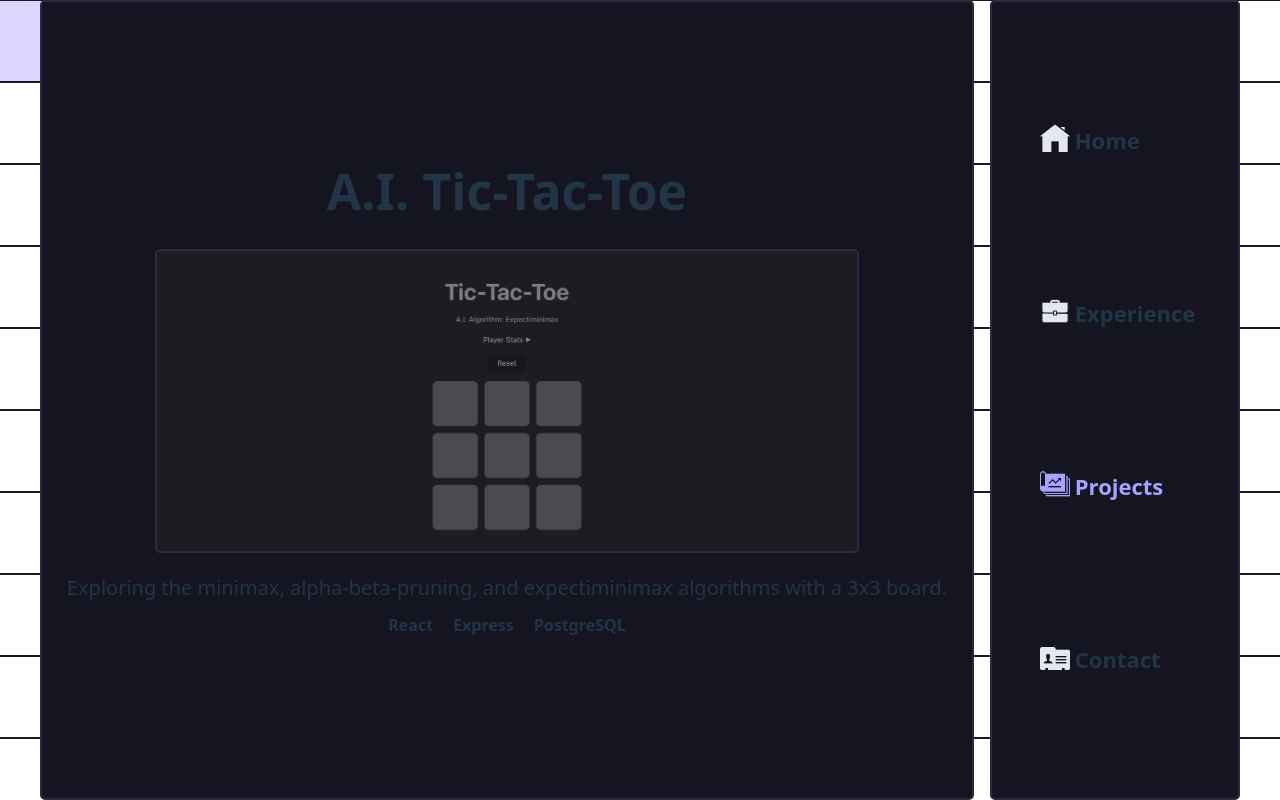
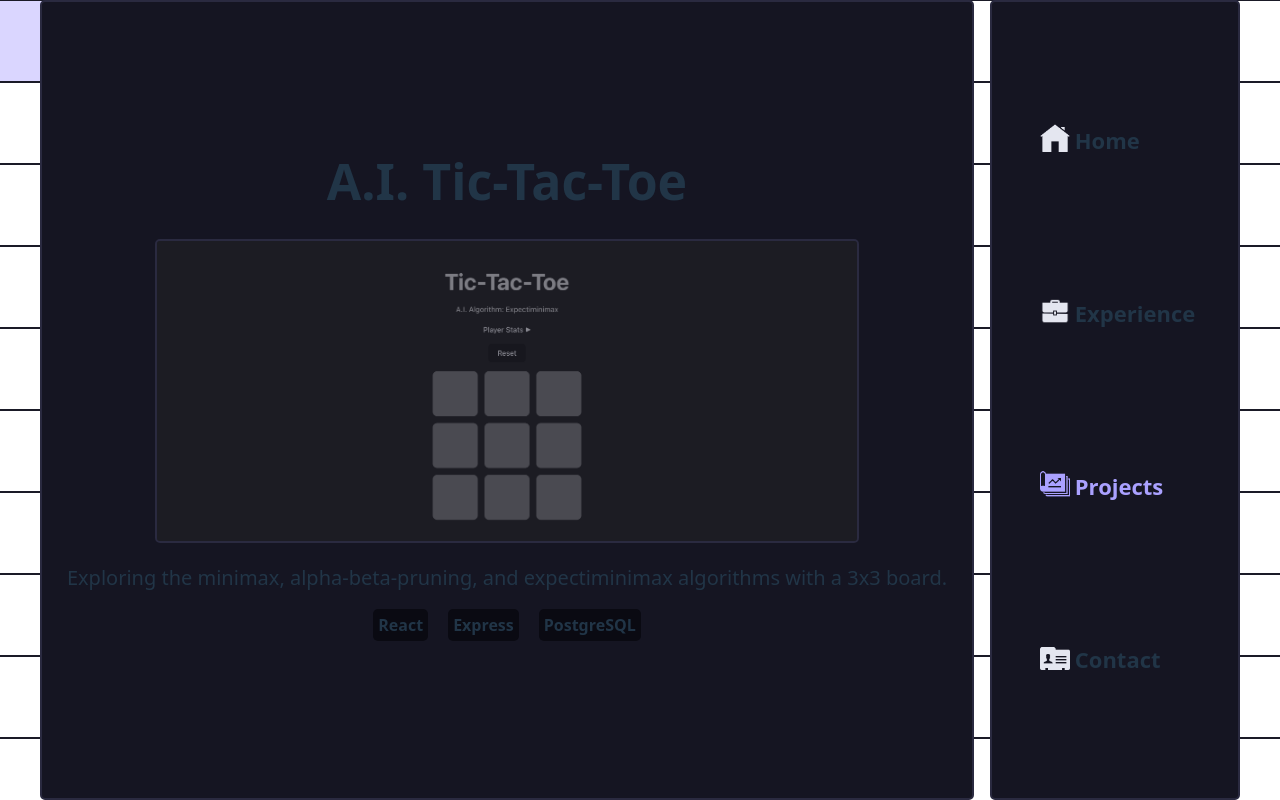
Before and after one commit to devangmalhotra/portfolio-website, a React (Vite) app: page / in a window 1280 px wide. Both pictures are taken after a click on the item "Projects". Built offline with nearby package versions, Linux system fonts and the light colour scheme.

Commit message:
updated files

```diff
--- a/src/Components/Projects/ProjectCard/ProjectCard.css
+++ b/src/Components/Projects/ProjectCard/ProjectCard.css
@@ -41,11 +41,14 @@
 }
 
 .stack-badges {
-    margin: 10px;
+    margin: 20px;
 }
 
 .stack-badges div {
     display: inline;
     margin: 10px;
     font-weight: bold;
+    background-color: var(--background-main);
+    padding: 5px;
+    border-radius: 5px;
 }
```
